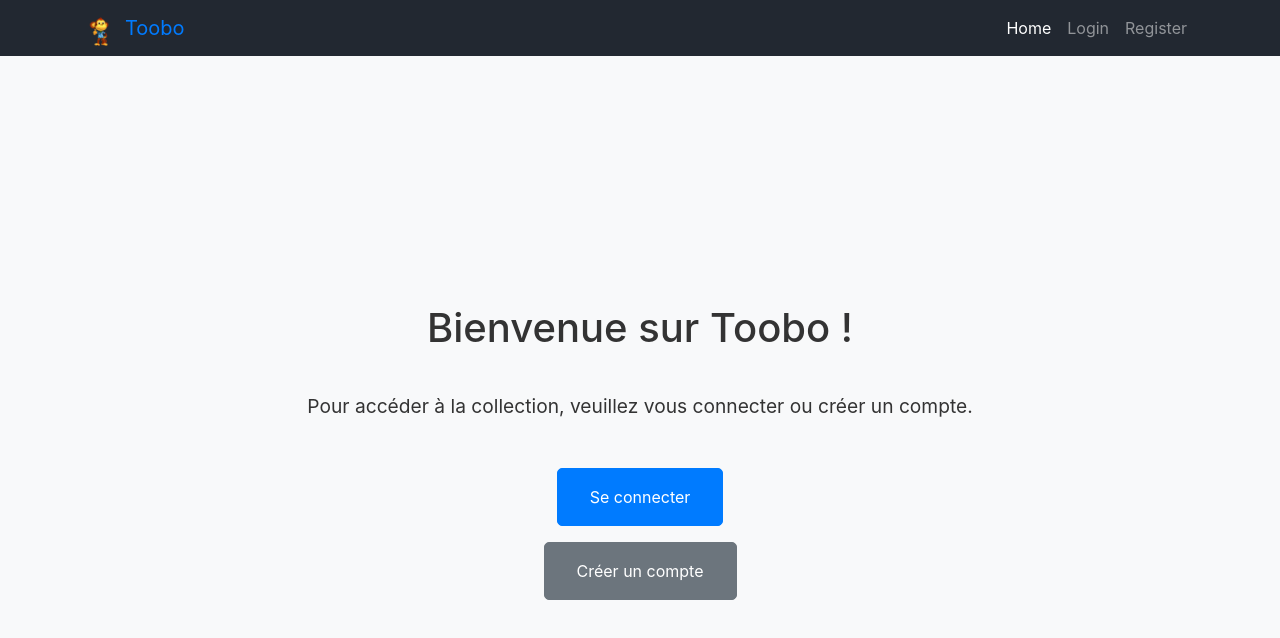
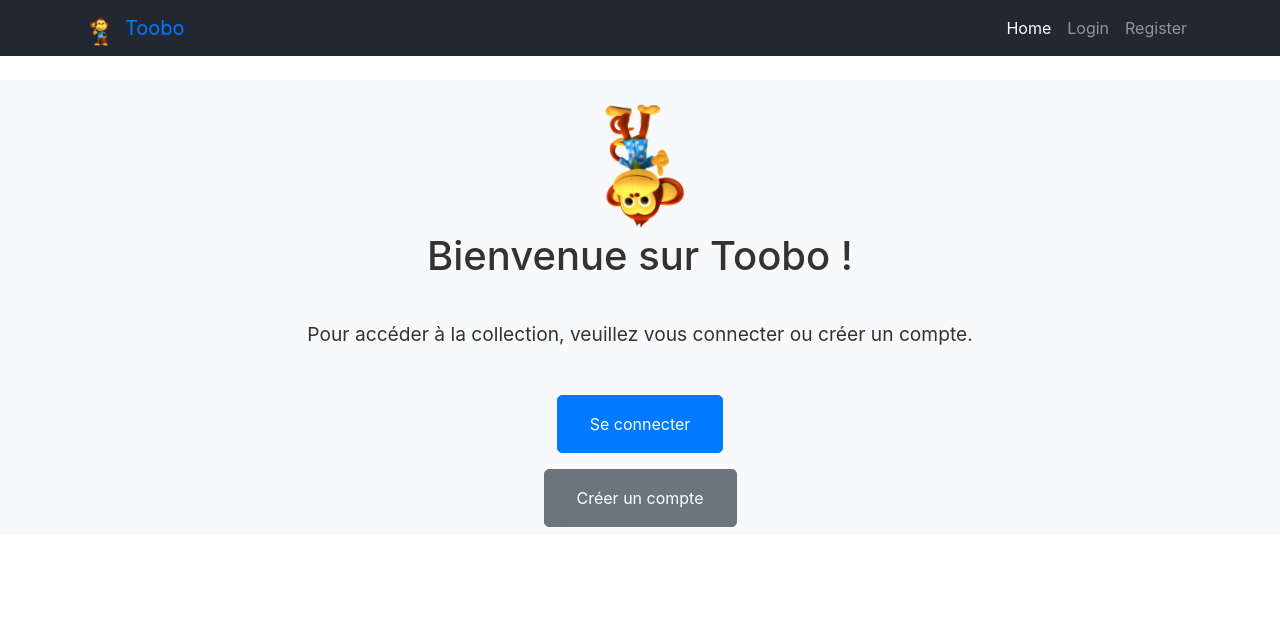
Before and after one commit to thibcour/vuejs-projet-web, a Vue app: page / in a window 1280 px wide. Shown: the top 638 px of the page. Built offline with nearby package versions, Linux system fonts and the light colour scheme; no server answers; some icons are missing.

Commit message:
[update]

```diff
--- a/src/components/HomePage.vue
+++ b/src/components/HomePage.vue
@@ -1,4 +1,5 @@
 <template>
+  <br/>
   <div style="overflow: hidden;">
     <template v-if="isLoading">
       <div class="login-message">
@@ -8,6 +9,8 @@
     </template>
     <template v-else-if="!isLoggedIn && !isLoading">
       <div class="login-message">
+        <br/>
+        <img src="@/assets/LogoToboo.png" alt="Logo" class="rotating-logo">
         <h2>Bienvenue sur Toobo !</h2>
         <p>Pour accéder à la collection, veuillez vous connecter ou créer un compte.</p>
         <router-link to="/login" class="btn btn-primary">Se connecter</router-link>
@@ -61,11 +64,11 @@ export default {
   flex-direction: column;
   justify-content: center;
   align-items: center;
-  min-height: 100vh; /* Remplacez 'height' par 'min-height' */
+  min-height: auto;
   text-align: center;
   background-color: #f8f9fa;
   color: #333;
-  overflow: hidden;
+
 }
 
 .login-message h2 {
@@ -95,4 +98,19 @@ export default {
   background-color: #6c757d;
   color: white;
 }
+
+@keyframes rotation {
+  from {
+    transform: rotate(0deg);
+  }
+  to {
+    transform: rotate(360deg);
+  }
+}
+
+.rotating-logo {
+  animation: rotation 2s infinite linear;
+  width: 10%; /* Réduisez la largeur à 50% */
+  height: auto; /* Conservez les proportions de l'image */
+}
 </style>
```
